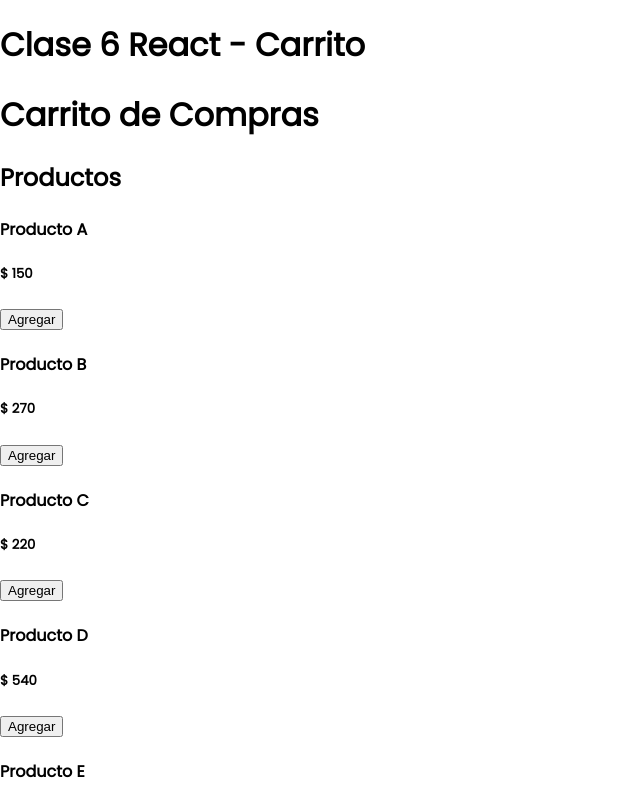
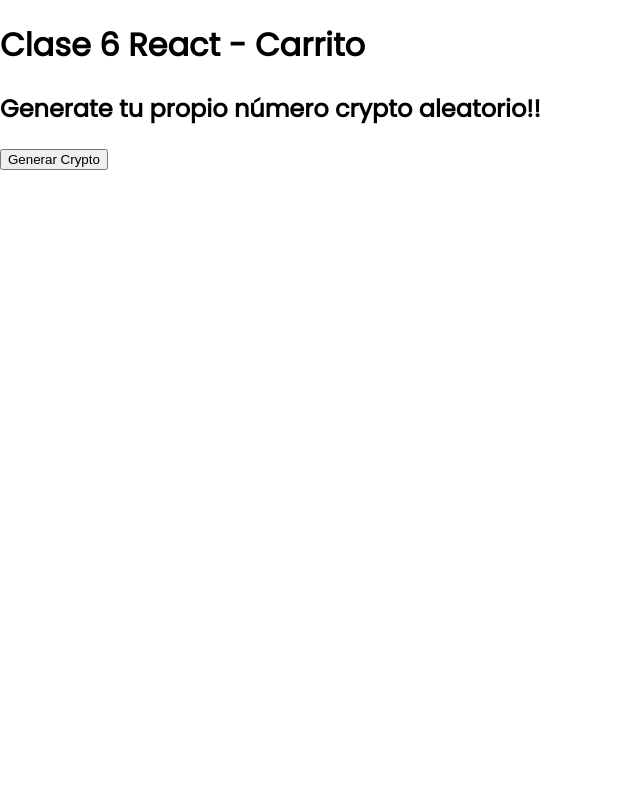
Before and after one commit to MarcosGual/clasesReact, a React (Create React App) app in the folder react-app/mi-app/: page / in a window 1280 px wide. Shown: the top 800 px of the page, without its empty margins (0-640 px from the left). Built offline with nearby package versions, Linux system fonts and the light colour scheme.

Commit message:
add: cambios crypto

```diff
--- a/react-app/mi-app/src/App.js
+++ b/react-app/mi-app/src/App.js
@@ -1,12 +1,13 @@
 import React from "react";
 import "./App.css";
 import Carrito from "./components/Carrito";
+import CryptoGenerate from "./components/CryptoGenerate";
 
 function App() {
   return (
     <>
       <h1>Clase 6 React - Carrito</h1>
-      <Carrito />
+      <CryptoGenerate />
     </>
   );
 }
--- /dev/null
+++ b/react-app/mi-app/src/components/CryptoGenerate.js
@@ -0,0 +1,25 @@
+import React, { useEffect, useState } from "react";
+import axios from "axios";
+
+const CryptoGenerate = () => {
+  const [crypto, setCrypto] = useState("");
+
+  const generarCrypto = async () => {
+    try {
+      const { data } = await axios.get("http://localhost:8080/nuevoCrypto");
+      setCrypto(data.cryptoNumber);
+    } catch (error) {
+      console.log(error.message);
+    }
+  };
+
+  return (
+    <div>
+      <h2>Generate tu propio número crypto aleatorio!!</h2>
+      <h3>{crypto}</h3>
+      <button onClick={generarCrypto}>Generar Crypto</button>
+    </div>
+  );
+};
+
+export default CryptoGenerate;
```
